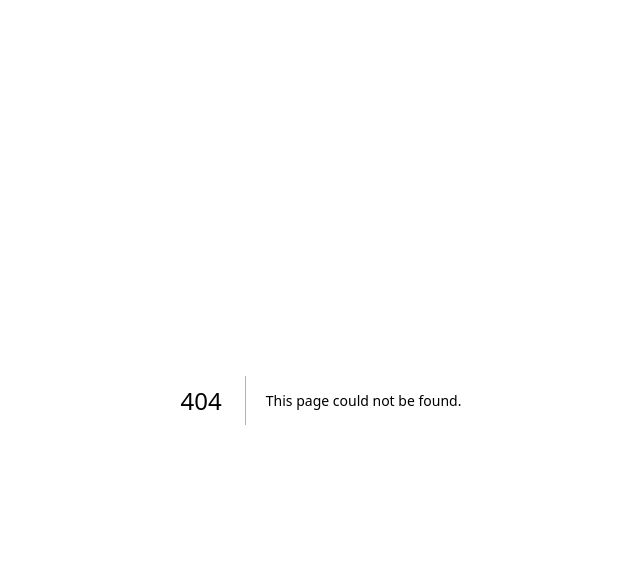
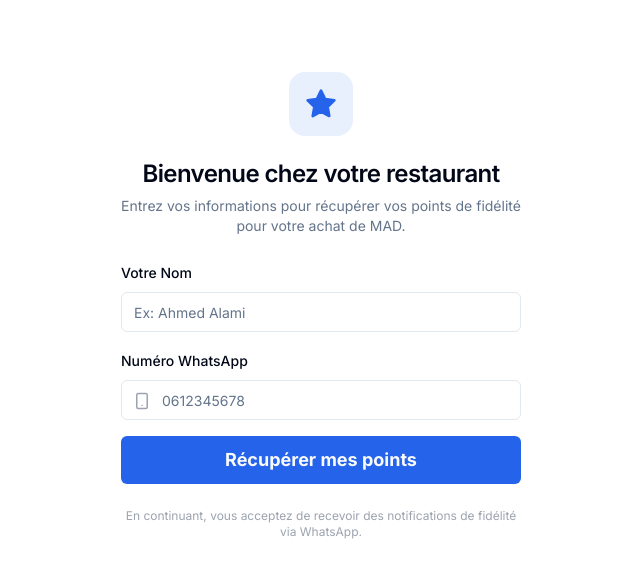
Before and after one commit to elgarneyoussef2-ui/fidele, a Next.js app: page /join in a window 1280 px wide. Before the commit this address had no page. Shown: the top 578 px of the page, without its empty margins (319-959 px from the left). Built offline with nearby package versions, Linux system fonts and the light colour scheme; no server answers.

Commit message:
feat: add client join page for QR scan point collection

```diff
--- /dev/null
+++ b/src/app/join/page.tsx
@@ -0,0 +1,227 @@
+'use client'
+
+import { useState, useEffect, Suspense } from 'react'
+import { useSearchParams } from 'next/navigation'
+import { Card, CardContent, CardHeader, CardTitle, CardDescription, CardFooter } from '@/components/ui/card'
+import { Input } from '@/components/ui/input'
+import { Label } from '@/components/ui/label'
+import { Button } from '@/components/ui/button'
+import { CheckCircle2, Loader2, Star, Smartphone } from 'lucide-react'
+import { createClient } from '@/lib/supabase/client'
+import { useToast } from '@/hooks/use-toast'
+
+function JoinContent() {
+  const searchParams = useSearchParams()
+  const { toast } = useToast()
+  const supabase = createClient()
+
+  const restaurantId = searchParams.get('restaurantId')
+  const amount = searchParams.get('amount')
+
+  const [loading, setLoading] = useState(false)
+  const [completed, setCompleted] = useState(false)
+  const [phone, setPhone] = useState('')
+  const [name, setName] = useState('')
+  const [restaurantName, setRestaurantName] = useState('votre restaurant')
+
+  useEffect(() => {
+    async function fetchRestaurant() {
+      if (restaurantId) {
+        const { data } = await supabase
+          .from('restaurants')
+          .select('name')
+          .eq('id', restaurantId)
+          .single()
+        if (data) setRestaurantName(data.name)
+      }
+    }
+    fetchRestaurant()
+  }, [restaurantId, supabase])
+
+  const handleSubmit = async (e: React.FormEvent) => {
+    e.preventDefault()
+    if (!phone || !name) {
+      toast({
+        title: "Champs requis",
+        description: "Veuillez entrer votre nom et votre numéro de téléphone.",
+        variant: "destructive"
+      })
+      return
+    }
+
+    setLoading(true)
+    try {
+      // 1. Chercher ou créer le client
+      const { data: client, error: clientError } = await (supabase.from('clients') as any)
+        .select('*')
+        .eq('phone', phone)
+        .eq('restaurant_id', restaurantId)
+        .single()
+
+      let currentClient = client
+
+      if (clientError || !client) {
+        // Créer nouveau client
+        const { data: newClient, error: createError } = await (supabase.from('clients') as any)
+          .insert({
+            restaurant_id: restaurantId,
+            name: name,
+            phone: phone,
+            points_balance: 0,
+            total_visits: 0,
+            total_spent: 0
+          })
+          .select()
+          .single()
+
+        if (createError) throw createError
+        currentClient = newClient
+      }
+
+      // 2. Calculer les points (10 points pour 100 MAD par défaut)
+      const pointsToEarn = Math.floor(Number(amount) / 10)
+
+      // 3. Enregistrer la visite
+      const { error: visitError } = await (supabase.from('visits') as any)
+        .insert({
+          client_id: currentClient.id,
+          restaurant_id: restaurantId,
+          amount_paid: Number(amount),
+          points_earned: pointsToEarn
+        })
+
+      if (visitError) throw visitError
+
+      // 4. Mettre à jour le solde du client
+      const { error: updateError } = await (supabase.from('clients') as any)
+        .update({
+          points_balance: currentClient.points_balance + pointsToEarn,
+          total_visits: currentClient.total_visits + 1,
+          total_spent: currentClient.total_spent + Number(amount),
+          last_visit_at: new Date().toISOString()
+        })
+        .eq('id', currentClient.id)
+
+      if (updateError) throw updateError
+
+      setCompleted(true)
+      toast({
+        title: "Succès !",
+        description: `Vous avez gagné ${pointsToEarn} points chez ${restaurantName}.`,
+      })
+    } catch (error: any) {
+      console.error(error)
+      toast({
+        title: "Erreur",
+        description: "Impossible de créditer vos points. Veuillez réessayer.",
+        variant: "destructive"
+      })
+    } finally {
+      setLoading(false)
+    }
+  }
+
+  if (completed) {
+    return (
+      <Card className="border-none shadow-none text-center space-y-6 py-8">
+        <div className="flex justify-center">
+          <div className="w-20 h-20 bg-green-100 rounded-full flex items-center justify-center text-green-600">
+            <CheckCircle2 size={48} />
+          </div>
+        </div>
+        <CardHeader>
+          <CardTitle className="text-2xl">Félicitations {name} !</CardTitle>
+          <CardDescription className="text-lg">
+            Vos points ont été crédités avec succès.
+          </CardDescription>
+        </CardHeader>
+        <CardContent>
+          <div className="bg-primary/5 p-6 rounded-2xl border border-primary/10">
+            <p className="text-sm text-gray-500 mb-1">Points gagnés aujourd'hui</p>
+            <p className="text-4xl font-black text-primary">+{Math.floor(Number(amount) / 10)}</p>
+          </div>
+        </CardContent>
+        <CardFooter className="flex flex-col space-y-4">
+          <p className="text-sm text-gray-500">
+            Vous recevrez bientôt une confirmation par WhatsApp.
+          </p>
+          <Button variant="outline" className="w-full" onClick={() => window.location.reload()}>
+            Fermer
+          </Button>
+        </CardFooter>
+      </Card>
+    )
+  }
+
+  return (
+    <Card className="border-none shadow-none">
+      <CardHeader className="text-center">
+        <div className="flex justify-center mb-4">
+          <div className="w-16 h-16 bg-primary/10 rounded-2xl flex items-center justify-center text-primary">
+            <Star size={32} fill="currentColor" />
+          </div>
+        </div>
+        <CardTitle className="text-2xl">Bienvenue chez {restaurantName}</CardTitle>
+        <CardDescription>
+          Entrez vos informations pour récupérer vos points de fidélité pour votre achat de {amount} MAD.
+        </CardDescription>
+      </CardHeader>
+      <CardContent>
+        <form onSubmit={handleSubmit} className="space-y-4">
+          <div className="space-y-2">
+            <Label htmlFor="name">Votre Nom</Label>
+            <Input
+              id="name"
+              placeholder="Ex: Ahmed Alami"
+              value={name}
+              onChange={(e) => setName(e.target.value)}
+              required
+              disabled={loading}
+            />
+          </div>
+          <div className="space-y-2">
+            <Label htmlFor="phone">Numéro WhatsApp</Label>
+            <div className="relative">
+              <Smartphone className="absolute left-3 top-3 text-gray-400" size={18} />
+              <Input
+                id="phone"
+                className="pl-10"
+                placeholder="0612345678"
+                type="tel"
+                value={phone}
+                onChange={(e) => setPhone(e.target.value)}
+                required
+                disabled={loading}
+              />
+            </div>
+          </div>
+          <Button type="submit" className="w-full h-12 text-lg font-bold" disabled={loading}>
+            {loading ? <Loader2 className="mr-2 h-5 w-5 animate-spin" /> : "Récupérer mes points"}
+          </Button>
+        </form>
+      </CardContent>
+      <CardFooter>
+        <p className="text-xs text-center w-full text-gray-400">
+          En continuant, vous acceptez de recevoir des notifications de fidélité via WhatsApp.
+        </p>
+      </CardFooter>
+    </Card>
+  )
+}
+
+export default function JoinPage() {
+  return (
+    <div className="min-h-screen bg-white flex flex-col items-center p-4 pt-12">
+      <div className="w-full max-w-md">
+        <Suspense fallback={
+          <div className="flex flex-col items-center justify-center py-20">
+            <Loader2 className="h-10 w-10 animate-spin text-primary" />
+            <p className="mt-4 text-gray-500">Chargement...</p>
+          </div>
+        }>
+          <JoinContent />
+        </Suspense>
+      </div>
+    </div>
+  )
+}
```
